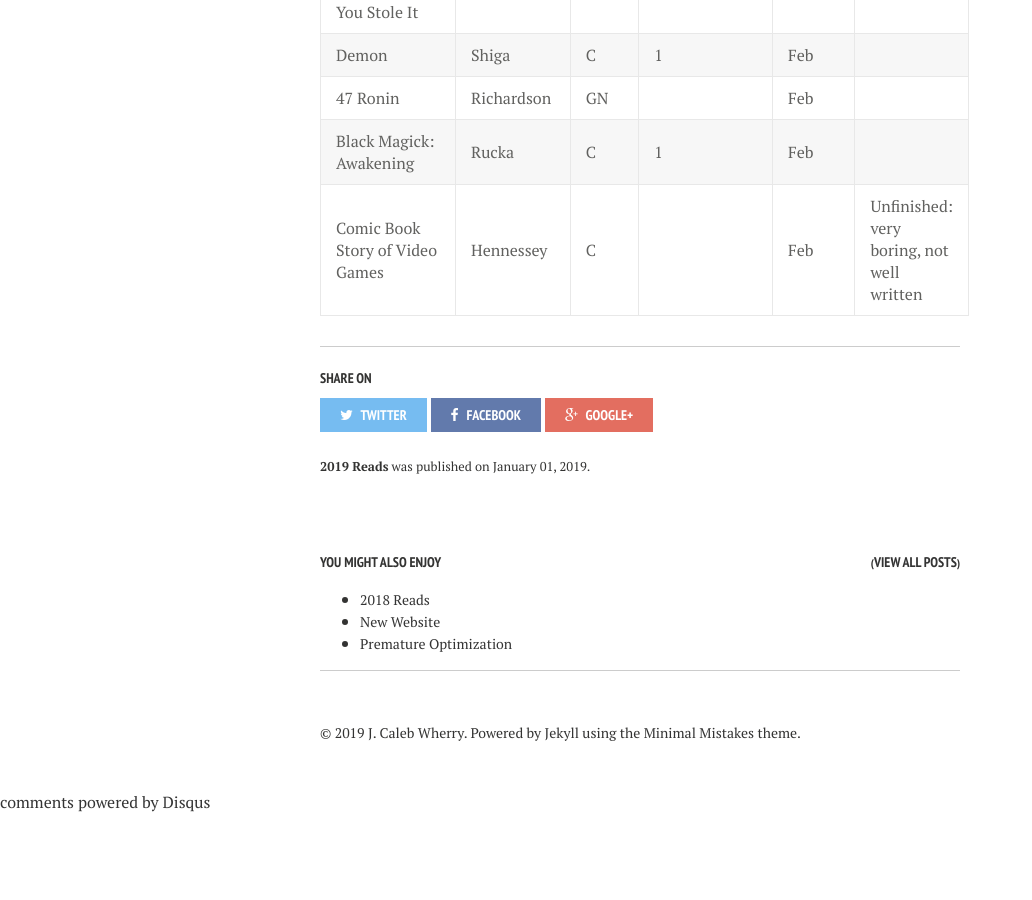
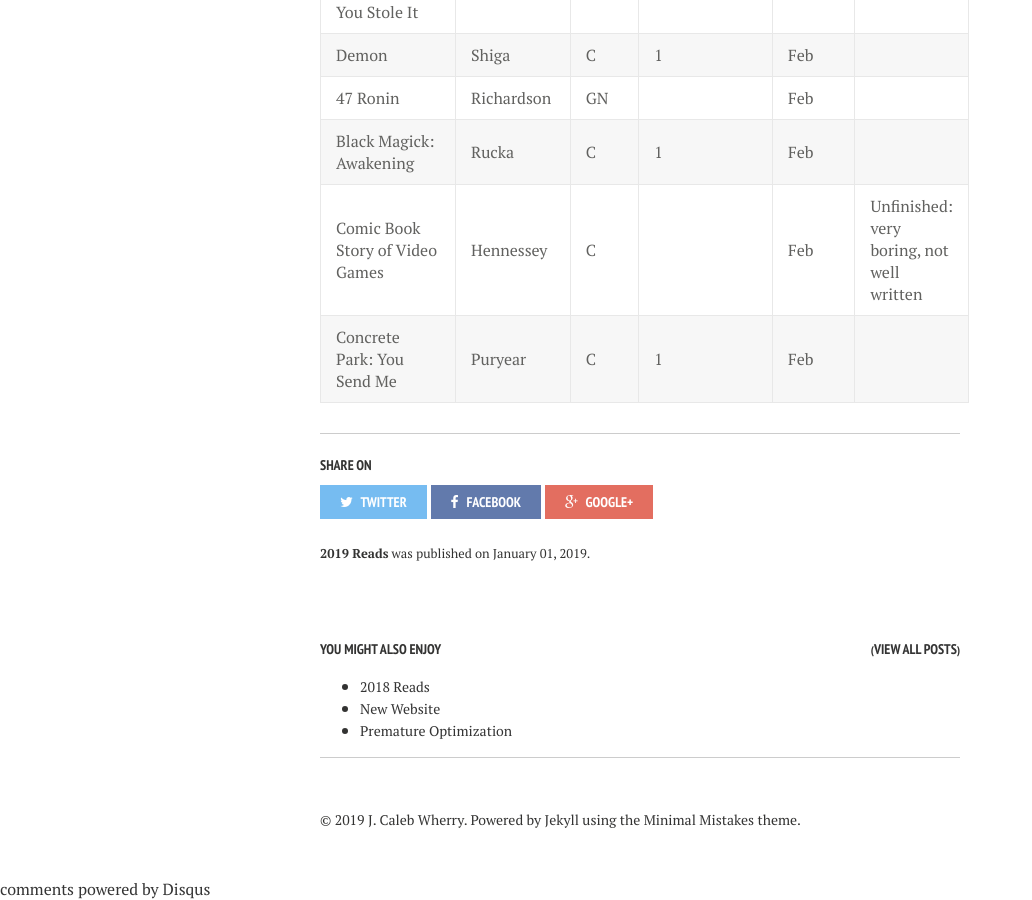
Before and after one commit to calebwherry/calebwherry.github.io, a Jekyll site: the page built from _posts/2019-01-01-2019-Reads.md, in a window 1280 px wide and 900 px high, scrolled down 2650 px. Shown: the whole window, without its empty margins (0-1032 px from the left). Built offline with Jekyll 4.4.1, drawn with Linux system fonts in a browser that asks for light colours; nearby versions of some CDN libraries; comment, search, counter and statistics services are not loaded; before the commit the page ends 3463 px from its top, so only the background shows below that.

Commit message:
Added new 2019 reads

```diff
--- a/_posts/2019-01-01-2019-Reads.md
+++ b/_posts/2019-01-01-2019-Reads.md
@@ -58,3 +58,4 @@ Note: Under 'Issue/Volume', '#' denotes a single comic issue. Otherwise, it is a
 | 47 Ronin                               | Richardson | GN    |              | Feb          |                                               |
 | Black Magick: Awakening                | Rucka      | C     | 1            | Feb          |                                               |
 | Comic Book Story of Video Games        | Hennessey  | C     |              | Feb          | Unfinished: very boring, not well written     |
+| Concrete Park: You Send Me             | Puryear    | C     | 1            | Feb          |                                               |
```
